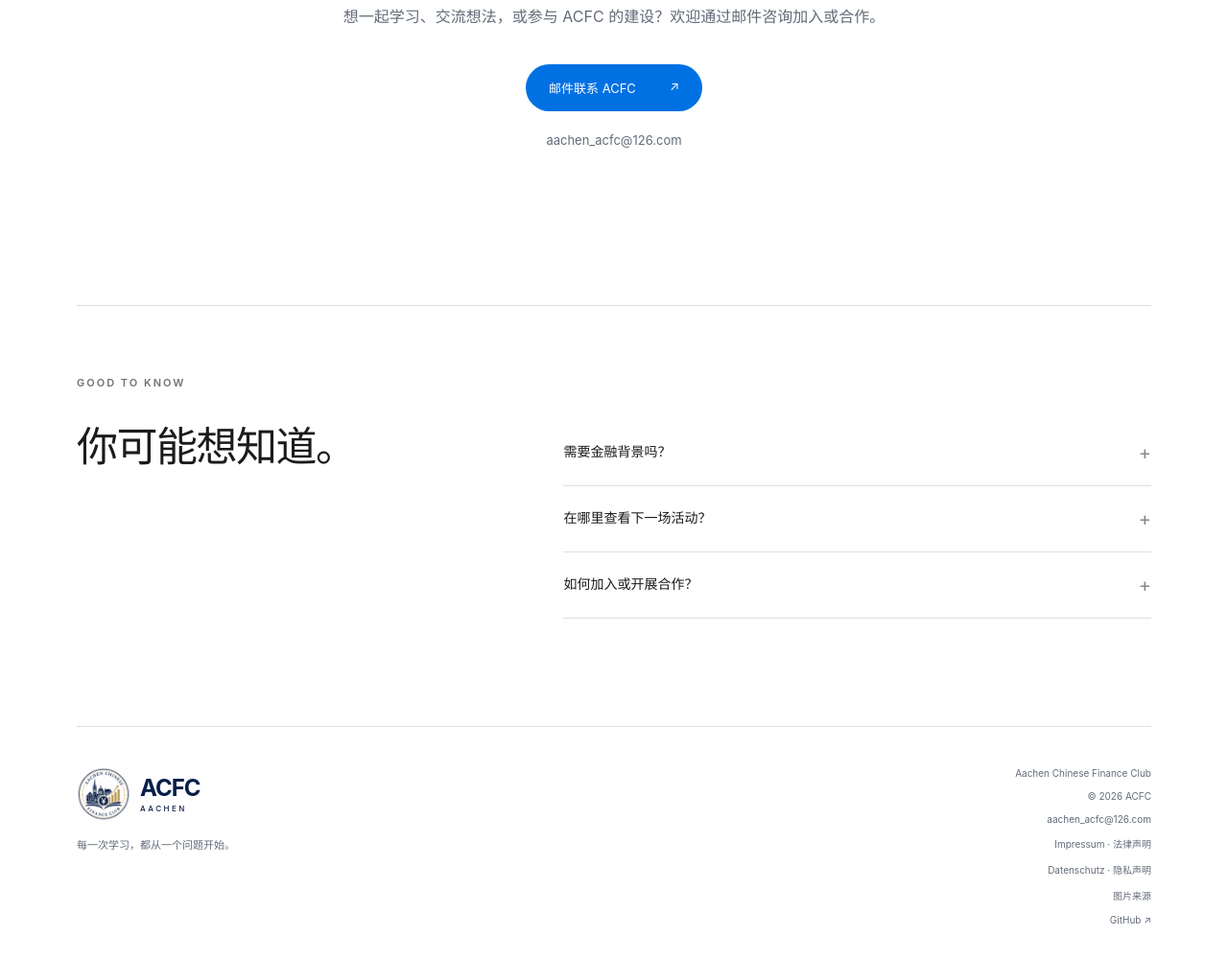
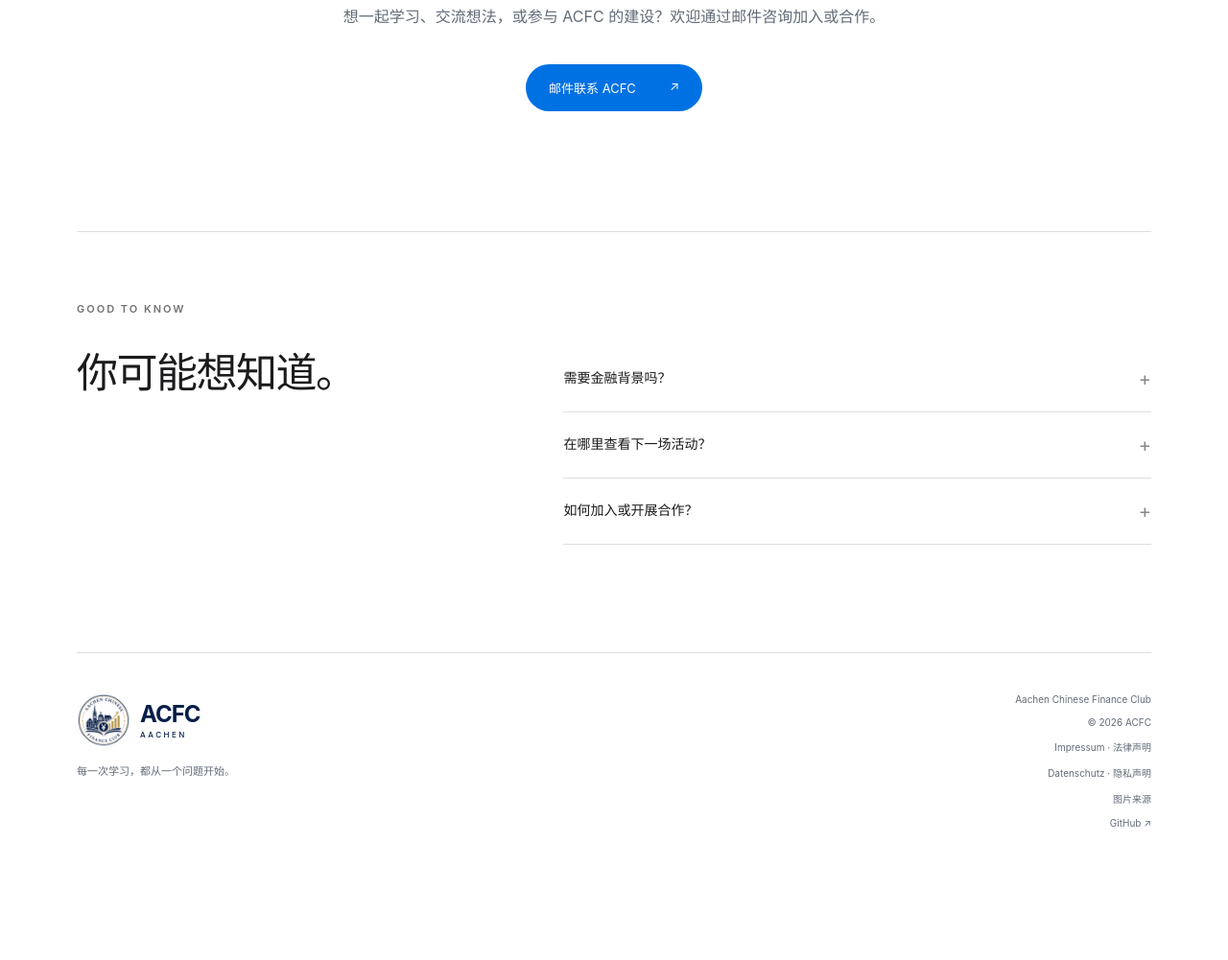
Before and after one commit to acfc-aachen/acfc-aachen.github.io, an Astro site: page / in a window 1280 px wide. Shown: the part 2474-3475 px from the top of the page at 96% size. After the commit the page ends 3380 px from the top, so only its background shows below. Built offline with nearby package versions, Linux system fonts and the light colour scheme; Astro itself is replaced by a stand-in of ours.

Commit message:
Remove duplicate email text from homepage join section and footer

```diff
--- a/src/components/Home.astro
+++ b/src/components/Home.astro
@@ -67,10 +67,10 @@ const canonical = `https://acfc-aachen.github.io${en ? '/en/' : '/'}`;
         <article class="event"><div class="date-block" aria-hidden="true">—<span>ACFC / NEXT</span></div><div class="event-body"><span class="pill">{t.soon}</span><h3>{t.eventTitle}</h3><p>{t.eventBody}</p></div><span class="event-arrow" aria-hidden="true">↗</span></article>
         <p class="small">{t.note}</p>
       </div></section>
-      <section class="join-section wrap" id="join"><p class="eyebrow">03 / JOIN ACFC</p><h2>{t.joinTitle}</h2><p>{t.joinText}</p><a class="button" href="mailto:aachen_acfc@126.com">{en ? 'Contact ACFC' : '邮件联系 ACFC'} <span aria-hidden="true">↗</span></a><p class="contact-email"><a href="mailto:aachen_acfc@126.com">aachen_acfc@126.com</a></p></section>
+      <section class="join-section wrap" id="join"><p class="eyebrow">03 / JOIN ACFC</p><h2>{t.joinTitle}</h2><p>{t.joinText}</p><a class="button" href="mailto:aachen_acfc@126.com">{en ? 'Contact ACFC' : '邮件联系 ACFC'} <span aria-hidden="true">↗</span></a></section>
       <section class="faq section wrap"><p class="eyebrow">GOOD TO KNOW</p><h2>{t.faq}</h2><div>{t.questions.map(([question,answer]) => <details><summary>{question}<span aria-hidden="true">+</span></summary><p>{answer}</p></details>)}</div></section>
     </main>
-    <footer class="wrap"><div><a class="brand" href={en ? '/en/' : '/'} aria-label={t.home}><img src="/acfc-logo.png" width="56" height="56" alt="" /><span class="brand-name">ACFC<small>AACHEN</small></span></a><p>{t.footer}</p></div><div class="footer-right"><span>Aachen Chinese Finance Club</span><span>© {new Date().getFullYear()} ACFC</span><a href="mailto:aachen_acfc@126.com">aachen_acfc@126.com</a><a href="/impressum/" lang="de">Impressum{en ? ' · Legal notice' : ' · 法律声明'}</a><a href="/datenschutz/" lang="de">Datenschutz{en ? ' · Privacy' : ' · 隐私声明'}</a><a href="/bildnachweise/" lang="de">{en ? 'Image credits' : '图片来源'}</a><a href="https://github.com/acfc-aachen/acfc-aachen.github.io">GitHub ↗</a></div></footer>
+    <footer class="wrap"><div><a class="brand" href={en ? '/en/' : '/'} aria-label={t.home}><img src="/acfc-logo.png" width="56" height="56" alt="" /><span class="brand-name">ACFC<small>AACHEN</small></span></a><p>{t.footer}</p></div><div class="footer-right"><span>Aachen Chinese Finance Club</span><span>© {new Date().getFullYear()} ACFC</span><a href="/impressum/" lang="de">Impressum{en ? ' · Legal notice' : ' · 法律声明'}</a><a href="/datenschutz/" lang="de">Datenschutz{en ? ' · Privacy' : ' · 隐私声明'}</a><a href="/bildnachweise/" lang="de">{en ? 'Image credits' : '图片来源'}</a><a href="https://github.com/acfc-aachen/acfc-aachen.github.io">GitHub ↗</a></div></footer>
     <script>
       document.querySelector('.language')?.addEventListener('click', (event) => {
         const link = event.currentTarget as HTMLAnchorElement;
```
